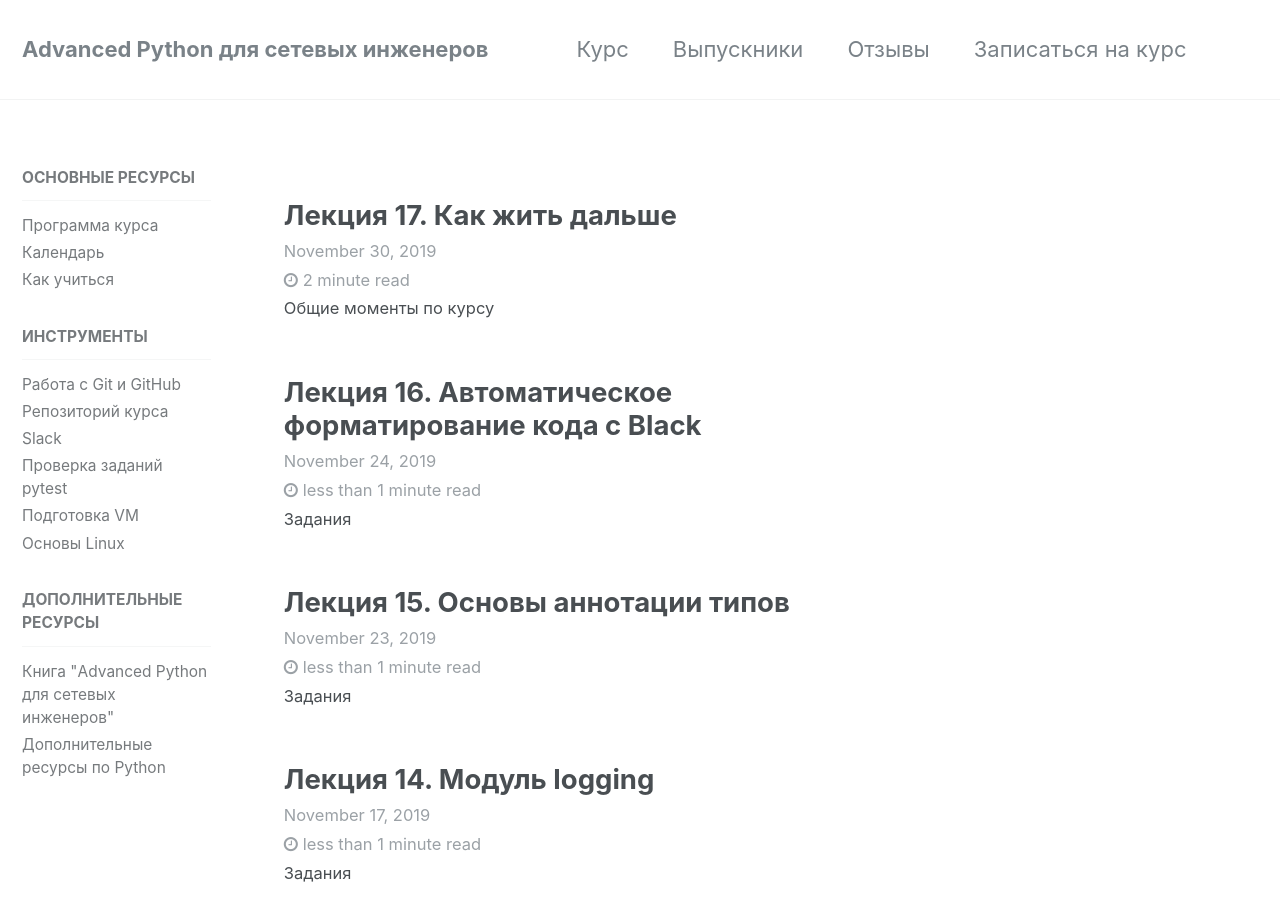
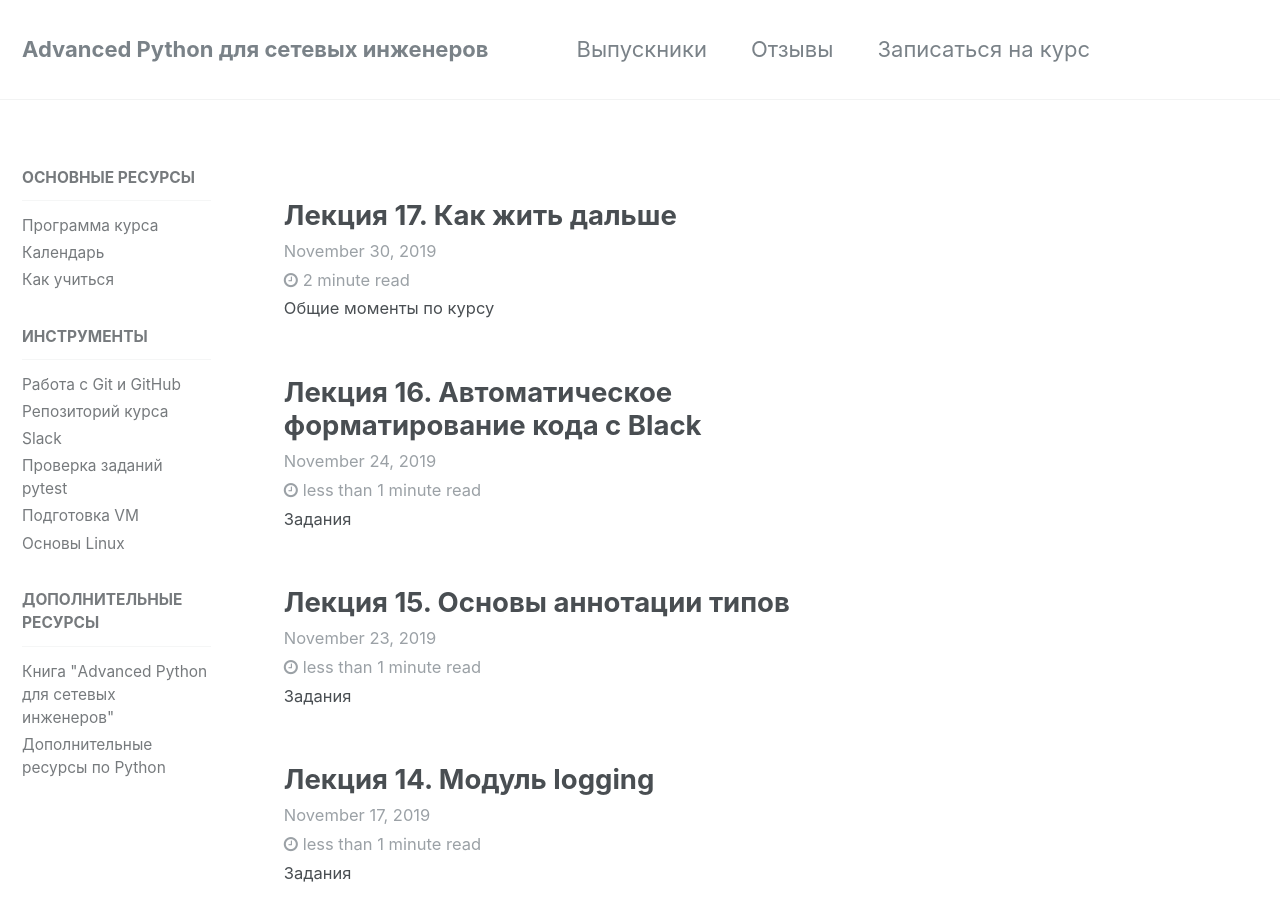
Before and after one commit to advpyneng/advpyneng.github.io, a Jekyll site: the page built from _pages/home.html, in a window 1280 px wide and 900 px high. Built offline with Jekyll 4.4.1, drawn with Linux system fonts in a browser that asks for light colours; comment, search, counter and statistics services are not loaded.

```diff
--- a/_data/navigation.yml
+++ b/_data/navigation.yml
@@ -1,7 +1,5 @@
 # main links
 main:
-  - title: "Курс"
-    url: /course/
   - title: "Выпускники"
     url: /alumni/
   - title: "Отзывы"
```
